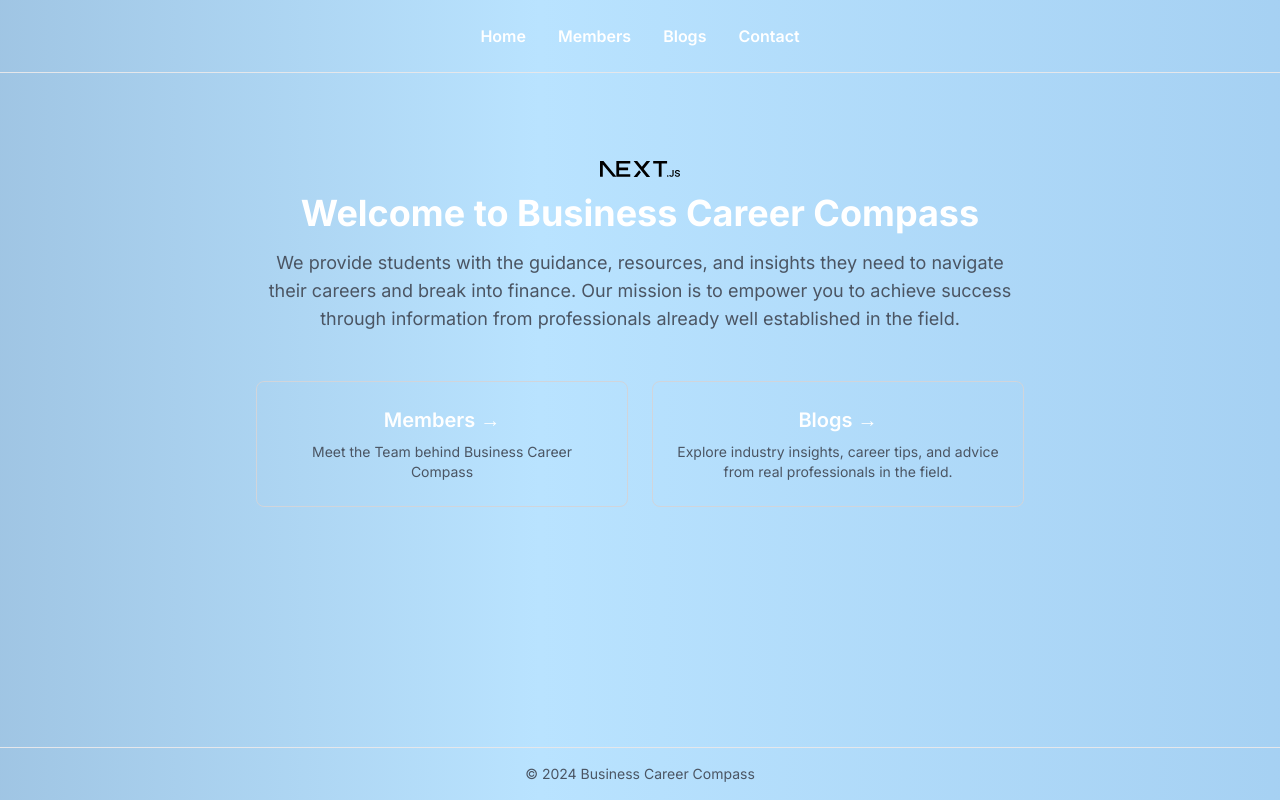
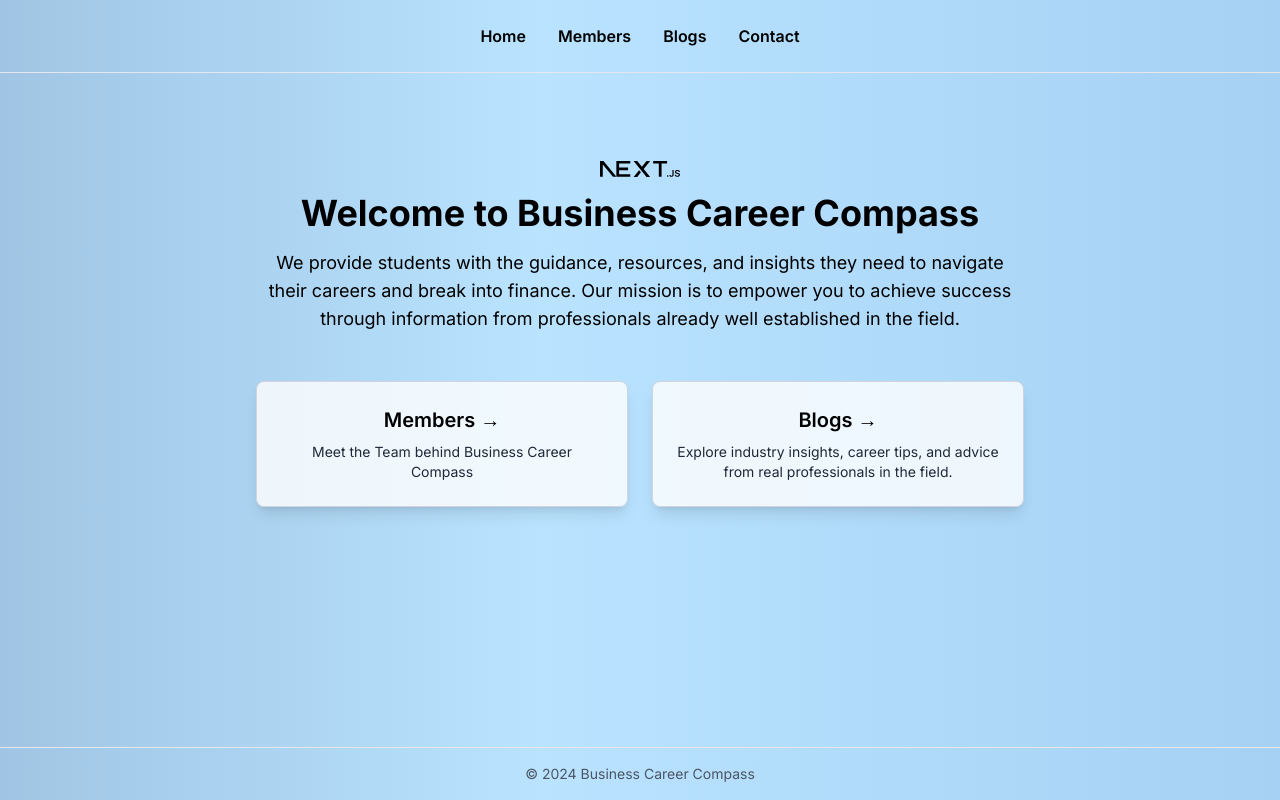
Before and after one commit to EthanLcs/my-app, a Next.js app: page / in a window 1280 px wide. Built offline with nearby package versions, Linux system fonts and the light colour scheme.

Commit message:
tweaked background again

```diff
--- a/src/app/globals.css
+++ b/src/app/globals.css
@@ -24,7 +24,7 @@ body {
   );
   background-size: 200% 200%;
   animation: gradient 10s ease infinite;
-  color: #ffffff;
+  color: black;
   font-family: sans-serif;
   margin: 0;
 }
--- a/src/app/page.js
+++ b/src/app/page.js
@@ -11,8 +11,8 @@ export default function Home() {
           height={80}
           className="mx-auto mb-4"
         />
-        <h1 className="text-4xl font-bold mb-4">Welcome to Business Career Compass</h1>
-        <p className="text-lg text-gray-600">
+        <h1 className="text-4xl font-bold mb-4 text-black">Welcome to Business Career Compass</h1>
+        <p className="text-lg text-black-200">
           We provide students with the guidance, resources, and insights they need
           to navigate their careers and break into finance. Our mission is to empower you to achieve
           success through information from professionals already well established in the field.
@@ -22,23 +22,22 @@ export default function Home() {
       <div className="mt-12 grid grid-cols-2 justify-center gap-6">
         <a
           href="/members"
-          className="rounded-lg border border-gray-300 p-6 transition hover:bg-gray-100"
+          className="rounded-lg bg-white/80 shadow-lg border border-gray-300 p-6 transition hover:bg-white hover:shadow-xl"
         >
-          <h2 className="text-xl font-semibold mb-2">Members &rarr;</h2>
-          <p className="text-sm text-gray-600">
+          <h2 className="text-xl font-semibold mb-2 text-black">Members &rarr;</h2>
+          <p className="text-sm text-gray-800">
             Meet the Team behind Business Career Compass
           </p>
         </a>
         <a
           href="/blogs"
-          className="rounded-lg border border-gray-300 p-6 transition hover:bg-gray-100"
+          className="rounded-lg bg-white/80 shadow-lg border border-gray-300 p-6 transition hover:bg-white hover:shadow-xl"
         >
-          <h2 className="text-xl font-semibold mb-2">Blogs &rarr;</h2>
-          <p className="text-sm text-gray-600">
+          <h2 className="text-xl font-semibold mb-2 text-black">Blogs &rarr;</h2>
+          <p className="text-sm text-gray-800">
             Explore industry insights, career tips, and advice from real professionals in the field.
           </p>
         </a>
-
       </div>
     </div>
   );
```
